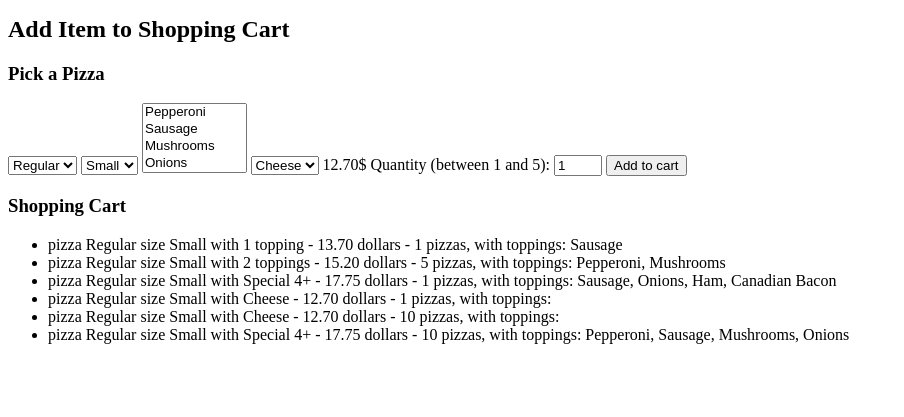
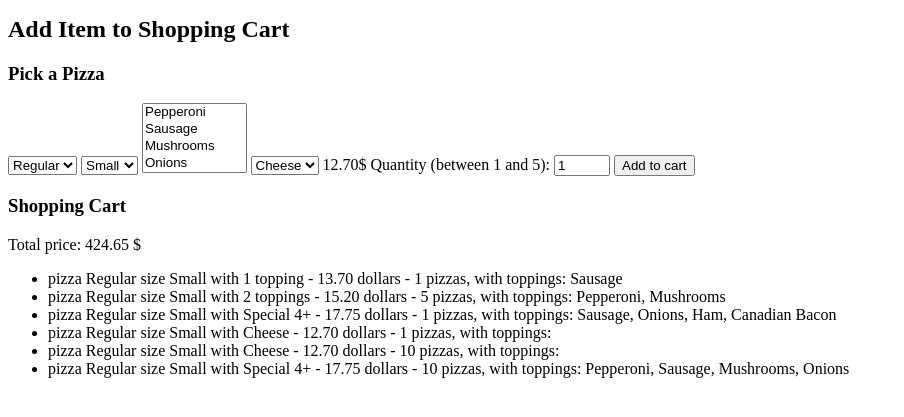
Before and after one commit to allensuvorov/CS50_web_project3, a Django app: page / in a window 1280 px wide. Shown: the part 313-730 px from the top of the page, without its empty margins (0-904 px from the left). Run offline with Django 3.2, Linux system fonts and the light colour scheme; a user stored in the database is signed in; data comes from the database, SQL or seed files in the repository; both versions use the stored data as it was after the commit.

Commit message:
cart is ready for pizza

```diff
--- a/orders/templates/orders/user.html
+++ b/orders/templates/orders/user.html
@@ -53,21 +53,19 @@
 
             <span id="pizza_price"></span>
             <label for="count">Quantity (between 1 and 5):</label>
-            <input type="number" id="quantity" name="count" min="1" max="5" value="1">
+            <input type="number" id="quantity" name="count" min="1" max="50" value="1">
 
             <input type="submit" value="Add to cart"/>
         </form>
     {% endif %}
     {% if cart %}
         <h3>Shopping Cart</h3>
+        <span id="total_price">Total price: {{ cart.0.price }} $</span>
 
         <!-- <p> {{ cart }} </p> -->
 
         <ul>
             {% for unit in cart %}
-
-                <!-- <p>{{ unit }} </p>
-                <p>{{ unit.pizzas.all }}</p> -->
 
                 {% for pizza in unit.pizzas.all %}
                     <li>{{ pizza }}</li>
@@ -76,5 +74,13 @@
             {% endfor %}
         </ul>
 
+        <!-- will be able to use this shorter cycle when we can get just the order and not a list of orders.  -->
+        <!-- <ul>
+            {% for pizza in cart.pizzas.all %}
+                <li>{{ pizza }}</li>
+            {% endfor %}
+
+        </ul>   -->
+
     {% endif %}
 {% endblock %}
--- a/orders/views.py
+++ b/orders/views.py
@@ -22,6 +22,7 @@ def index(request):
         "pizza_toppings": Pizza_topping.objects.all(),
         "cart": Order.objects.filter(user=request.user, status=1),
         "user": request.user
+
     }
     return render(request, "orders/user.html", context)
 
@@ -92,6 +93,22 @@ def cart_view(request):
     pizza_order = Pizza_order_item(pizza=pizza, count=pizza_count, order=obj)
     pizza_order.save()
 
+
+    # calculate total price
+    total_price = 0
+    pizzas = obj.pizzas.all()
+    for p in pizzas:
+        order_item_price = p.pizza.price * p.count
+        print (order_item_price)
+        total_price += order_item_price
+
+    print ("\n", total_price, "\n")
+
+    # save total price to current order
+    obj.price = total_price
+    obj.save()
+    # print (obj.price)
+
     # get all toppings
     pizza_toppings = request.POST.getlist("pizza_toppings")
     print ("\n", pizza_toppings, "\n")
```
Also changed, not shown: db.sqlite3, orders/migrations/0008_order_price.py (added).
